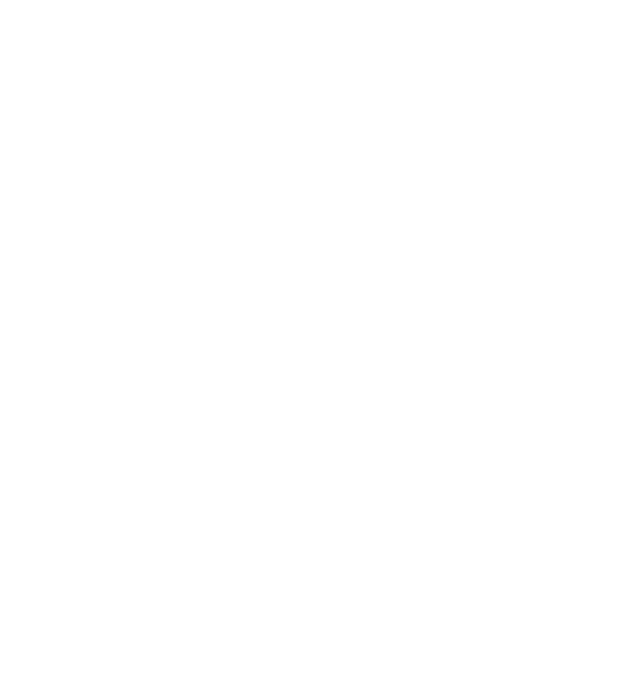
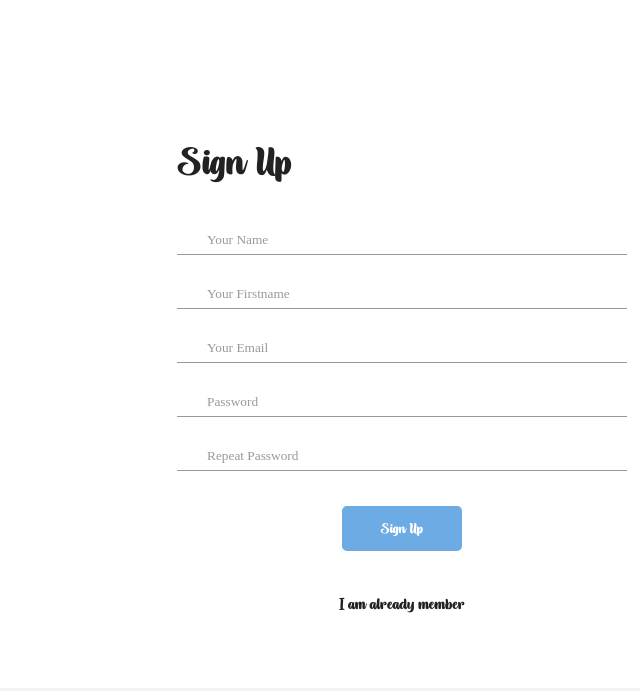
Before and after one commit to Nepsylon/App-suivi-scolaire, a plain HTML site: page pages/inscription.html in a window 1280 px wide. Shown: the whole page, without its empty margins (238-878 px from the left). Drawn offline with Linux system fonts and the light colour scheme.

Commit message:
Maj page d'inscription

```diff
--- a/css/connexion.css
+++ b/css/inscription.css
@@ -76,6 +76,17 @@ input {
     input:focus:-moz-placeholder {
     color: #222; }
 
+    input:focus{
+        outline-style:none;
+        box-shadow:none;
+        border-color:black;
+        background-color: white;
+    }
+
+    input:active{
+        background-color: white;
+    }
+
 
 label {
     position: absolute;
@@ -111,16 +122,16 @@ label {
     font-weight: 200;
 }
 
-.connexion{
+.inscription{
     padding-top: 50px;
     margin-bottom: 150px;
 }
 
-.connexion-group {
+.inscription-group {
     padding: 75px 0;
  }
 
-.connexion-form{
+.inscription-form{
     margin: 0 auto;
     width: 50%;
     overflow: hidden;
--- a/pages/inscription.html
+++ b/pages/inscription.html
@@ -1,12 +1,62 @@
 <!DOCTYPE html>
-<html lang="en">
+<html lang="fr">
 <head>
     <meta charset="UTF-8">
     <meta http-equiv="X-UA-Compatible" content="IE=edge">
     <meta name="viewport" content="width=device-width, initial-scale=1.0">
-    <title>Document</title>
+    <link rel="stylesheet" href="../css/inscription.css">
+    <title>Inscription</title>
 </head>
 <body>
+    <div class="main">
+        <!--Formulaire de Connexion-->
+
+        <section class="inscription">
+            <div class="container">
+                <div class="inscription-group">
+                    <div class="inscription-form">
+                        <h2 class="form-title">Sign Up</h2>
+
+                        <form method="" class="formulaire" id="formulaire">
+                            <div class="inputs">
+                                <label for="name" class="input-label"></label>
+                                <input type="text" name="name" id="name" placeholder="Your Name" autocomplete="off">
+                            </div>
+
+                            <div class="inputs">
+                                <label for="firstname" class="input-label"></label>
+                                <input type="text" name="firstname" id="firstname" placeholder="Your Firstname" autocomplete="off">
+                            </div>
+
+                            <div class="inputs">
+                                <label for="email" class="input-label"></label>
+                                <input type="email" placeholder="Your Email" id="email" autocomplete="off">
+                            </div>
+
+                            <div class="inputs">
+                                <label for="password" class="input-label"></label>
+                                <input type="password" name="password" id="password" placeholder="Password" autocomplete="off">
+                            </div>
+
+                            <div class="input">
+                                <label for="re-password" class="input-label"></label>
+                                <input type="password" name="re-password" id="re-password" placeholder="Repeat Password" autocomplete="off">
+                            </div>
+
+                            <div class="input-button">
+                                <input type="submit" name="connexion" id="connexion" class="submit-bouton" value="Sign Up">
+                            </div>
+                        </form>
+                    </div>
+
+                    <div class="link">
+                        <a href="../index.html" class="connexion-link">I am already member</a>
+                    </div>
+                </div>
+            </div>
+        </section>
+
+    </div>
 
 </body>
 </html>
```
Also changed, not shown: index.html (+3 -53 lines).
